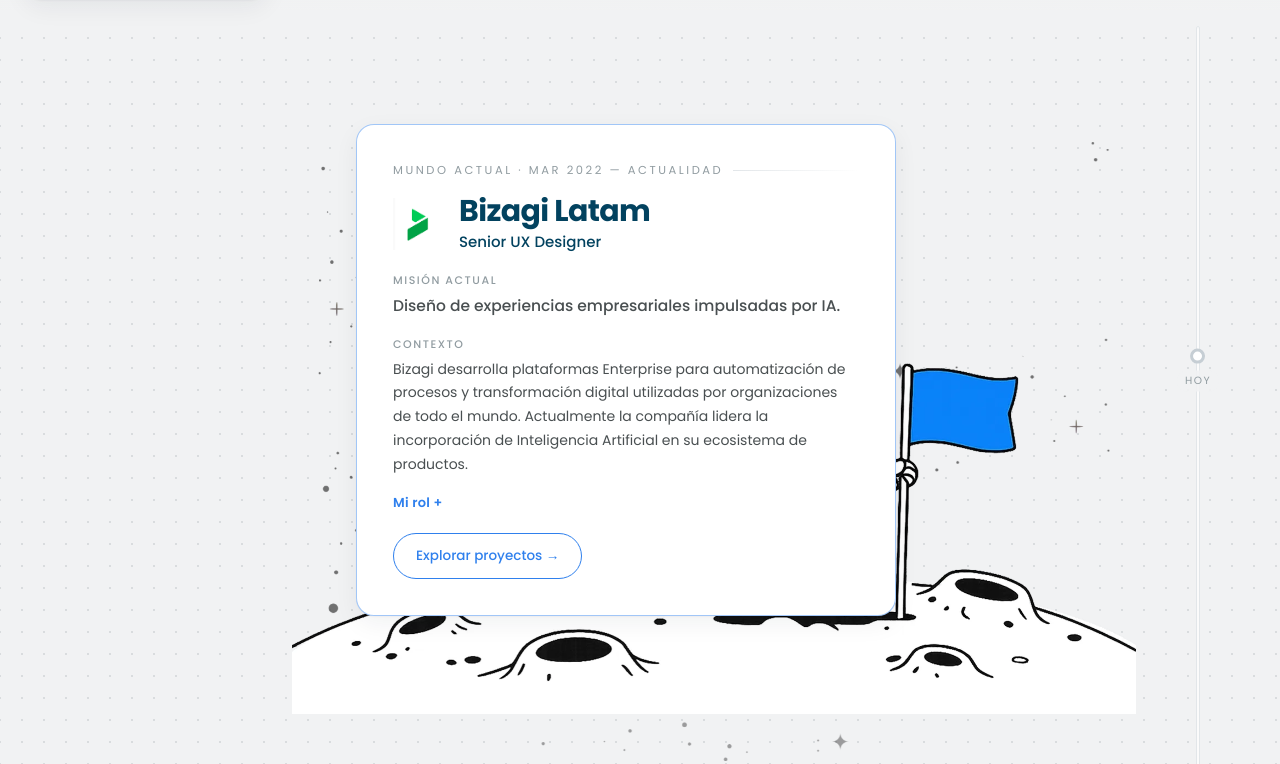
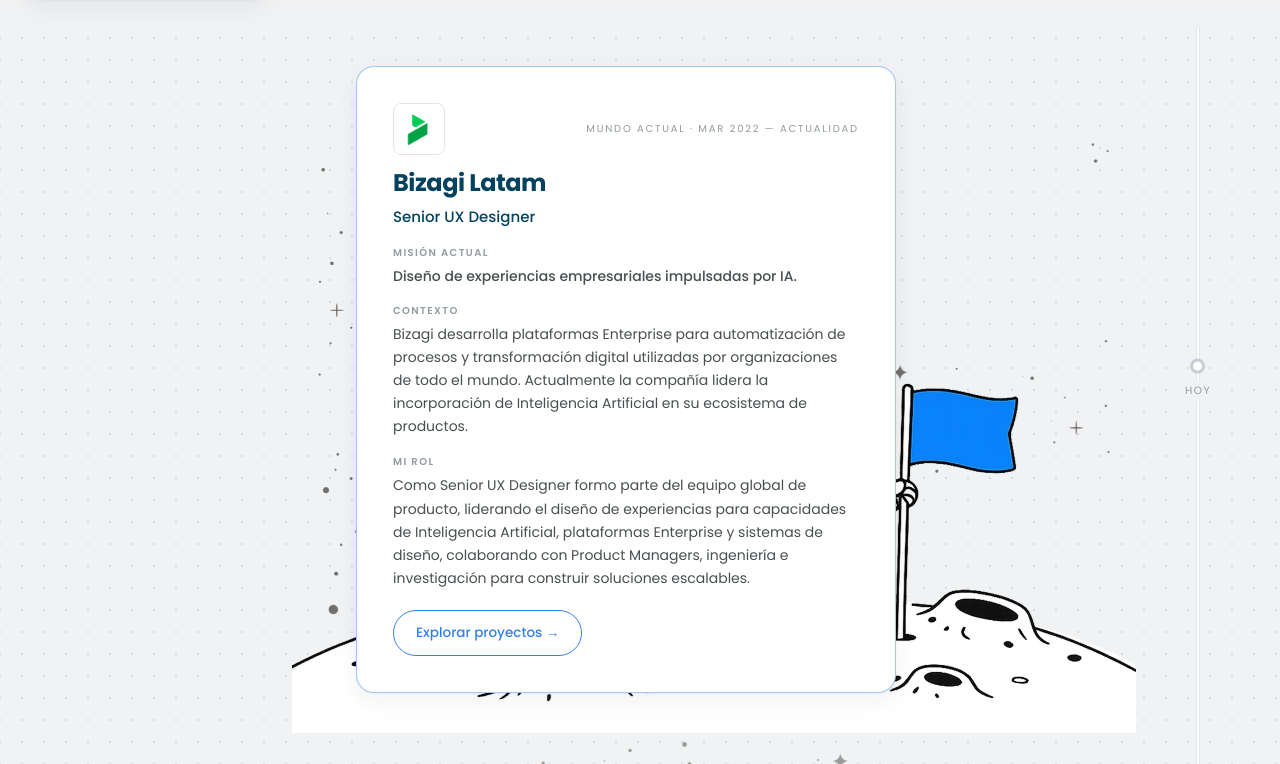
Before and after one commit to ThiagoAlex0919/CurriculumVitae, a Next.js app: page /experiencia in a window 1280 px wide. Shown: the part 776-1540 px from the top of the page. Built offline with nearby package versions, Linux system fonts and the light colour scheme.

Commit message:
/experiencia: card compacta según mockup (logo+misión arriba, textos completos)

```diff
--- a/app/experiencia/experiencia.css
+++ b/app/experiencia/experiencia.css
@@ -403,24 +403,22 @@
 .tj-card--featured {
   border-color: rgba(47, 128, 237, 0.45);
 }
-.tj-mission {
+.tj-card-top {
   display: flex;
   align-items: center;
-  gap: 10px;
-  font-size: 11.5px;
-  letter-spacing: 0.22em;
+  justify-content: space-between;
+  gap: 12px;
+  margin-bottom: 14px;
+}
+.tj-mission {
+  font-size: 10px;
+  letter-spacing: 0.18em;
   text-transform: uppercase;
   color: #919ca1;
-  margin-bottom: 14px;
-}
-.tj-mission::after {
-  content: "";
-  flex: 1;
-  height: 1px;
-  background: linear-gradient(to right, var(--tj-line), transparent);
+  text-align: right;
 }
 .tj-card h2 {
-  font-size: clamp(24px, 2.8vw, 34px);
+  font-size: 24px;
   font-weight: 700;
 }
 .tj-role {
@@ -436,9 +434,9 @@
   margin-top: 4px;
 }
 .tj-industry {
-  margin-top: 16px;
+  margin: 0;
   font-size: 14px;
-  line-height: 1.7;
+  line-height: 1.65;
 }
 .tj-origin {
   margin: 18px 0 0;
@@ -448,13 +446,6 @@
   font-weight: 500;
 }
 
-/* cabecera de tarjeta: logo + empresa + rol */
-.tj-card-head {
-  display: flex;
-  align-items: center;
-  gap: 14px;
-  margin-top: 4px;
-}
 .tj-logo {
   flex: 0 0 52px;
   width: 52px;
@@ -462,8 +453,10 @@
   display: inline-flex;
   align-items: center;
   justify-content: center;
-  background: transparent;
-  border: 0;
+  background: #ffffff;
+  border: 1px solid var(--tj-line);
+  border-radius: 8px;
+  overflow: hidden;
 }
 .tj-logo img {
   width: 100%;
@@ -472,33 +465,27 @@
 }
 .tj-logo--initials {
   background: rgba(47, 128, 237, 0.12);
-  border-radius: 12px;
+  border-radius: 8px;
   color: var(--tj-accent);
   font-size: 15px;
   font-weight: 700;
   letter-spacing: 0.04em;
 }
-.tj-card-head h2 {
-  font-size: clamp(22px, 2.4vw, 30px);
-}
-.tj-card-head .tj-role {
-  margin-top: 2px;
-}
 
 /* bloques Mission / Context / Mi rol */
 .tj-block-label {
-  margin-top: 18px;
+  margin-top: 16px;
   margin-bottom: 4px;
-  font-size: 11px;
+  font-size: 10px;
   letter-spacing: 0.14em;
   text-transform: uppercase;
   color: var(--tj-ink-mute);
-  font-weight: 500;
+  font-weight: 600;
 }
 .tj-mission-text {
   margin: 0;
-  font-size: 15.5px;
-  line-height: 1.55;
+  font-size: 14px;
+  line-height: 1.6;
   color: var(--tj-ink);
   font-weight: 500;
 }
@@ -513,28 +500,6 @@
   font-size: 12.5px;
 }
 
-/* bloque expandible "Mi rol" */
-.tj-roleblock {
-  margin-top: 14px;
-}
-.tj-role-toggle {
-  background: none;
-  border: 0;
-  padding: 0;
-  cursor: pointer;
-  font-family: inherit;
-  font-size: 13px;
-  font-weight: 600;
-  color: var(--tj-accent);
-  letter-spacing: 0.02em;
-  transition: color 0.2s ease;
-}
-.tj-role-toggle:hover {
-  color: var(--tj-accent-deep);
-}
-.tj-rolebody {
-  margin-top: 8px;
-}
 
 /* chips de funciones */
 .tj-chips {
--- a/app/experiencia/page.tsx
+++ b/app/experiencia/page.tsx
@@ -379,23 +379,6 @@
   return m ? parseInt(m[0], 10) : 0;
 };
 
-/* "Mi rol": bloque expandible — el toggle reemplaza al "ver más" */
-function RoleToggle({ label, text }: { label: string; text: string }) {
-  const [open, setOpen] = useState(false);
-  return (
-    <div className="tj-roleblock">
-      <button
-        className="tj-role-toggle"
-        onClick={() => setOpen((o) => !o)}
-        aria-expanded={open}
-      >
-        {label} {open ? "−" : "+"}
-      </button>
-      {open && <p className="tj-industry tj-rolebody">{text}</p>}
-    </div>
-  );
-}
-
 /* Logo de empresa con fallback a iniciales (cuando existan los
    archivos en /public/logos aparecerán automáticamente) */
 function CompanyLogo({ logo, initials }: { logo?: string; initials: string }) {
@@ -637,6 +620,8 @@
                 </div>
 
                 <div className={`tj-card tj-reveal ${isFirst ? "tj-card--featured" : ""}`}>
+                  <div className="tj-card-top">
+                    <CompanyLogo logo={j.logo} initials={j.initials} />
                     <div className="tj-mission">
                       {isFirst
                         ? `${L(TX.currentWorld)} · ${j.period}`
@@ -644,14 +629,10 @@
                         ? `${L(TX.launch)} · ${L(TX.mission)} 01 · ${j.period}`
                         : `${L(TX.mission)} ${String(num).padStart(2, "0")} · ${j.period}`}
                     </div>
+                  </div>
 
-                  <div className="tj-card-head">
-                    <CompanyLogo logo={j.logo} initials={j.initials} />
-                    <div>
                   <h2>{j.company}</h2>
                   <div className="tj-role">{t(j.role)}</div>
-                    </div>
-                  </div>
 
                   <div className="tj-block-label">
                     {isFirst ? L(TX.lblCurrentMission) : L(TX.lblMission)}
@@ -661,7 +642,8 @@
                   <div className="tj-block-label">{L(TX.lblContext)}</div>
                   <p className="tj-industry">{L(card.context)}</p>
 
-                  <RoleToggle label={L(TX.lblRole)} text={L(card.role)} />
+                  <div className="tj-block-label">{L(TX.lblRole)}</div>
+                  <p className="tj-industry">{L(card.role)}</p>
 
                   <Link href={card.href} className="tj-cta tj-cta--card">
                     {L(TX.explore)} →
```
Lines whose indentation alone changed are shown as unchanged.
